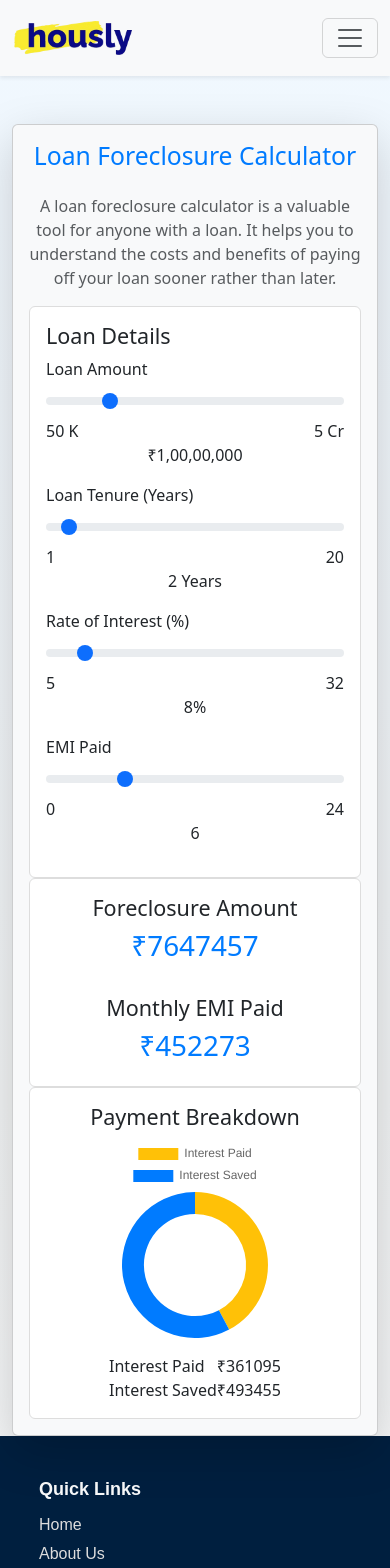
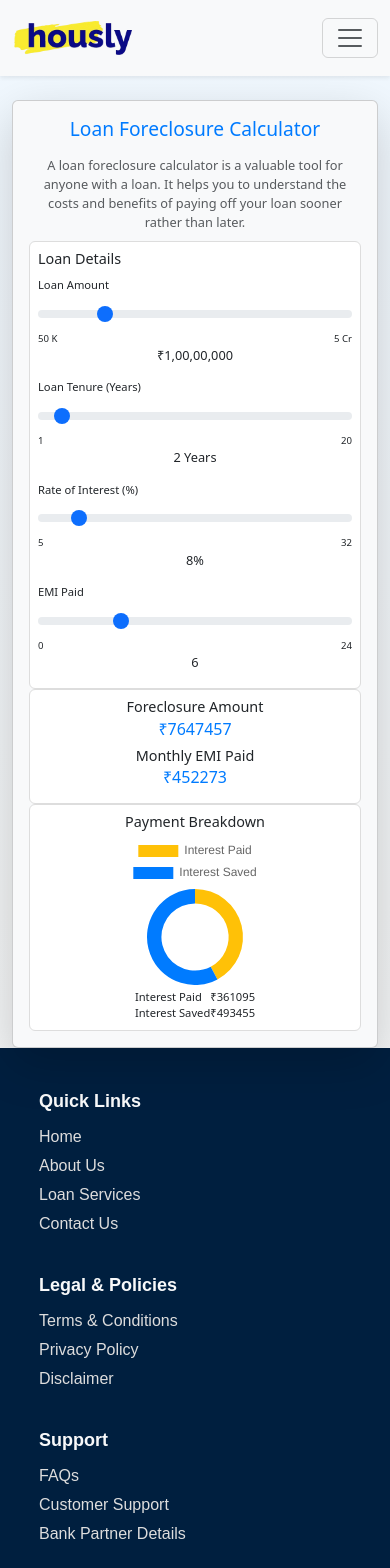
Before and after one commit to Kamlesh7049/Hously_Finntech_Realty, a React (Vite) app in the folder frontend/: page /foreclosecalculator in a window 390 px wide. Shown: the top 1568 px of the page. Built offline with nearby package versions, Linux system fonts and the light colour scheme.

Commit message:
responsive

```diff
--- a/frontend/src/pages/EligibilityCalculator.jsx
+++ b/frontend/src/pages/EligibilityCalculator.jsx
@@ -4,7 +4,7 @@ import { PieChart, Pie, Cell, ResponsiveContainer } from 'recharts';
 
 const COLORS = ['#0088FE', '#00C49F', '#FFBB28'];
 
-const HomeLoanCalculator = () => {
+const EligibilityCalculator = () => {
     const [monthlyIncome, setMonthlyIncome] = useState(50000);
     const [tenure, setTenure] = useState(1);
     const [interestRate, setInterestRate] = useState(6);
@@ -31,58 +31,171 @@ const HomeLoanCalculator = () => {
     ];
 
     return (
-        <div className="container mt-4" style={{ fontFamily: 'Arial, sans-serif' }}>
+        <div style={{ fontFamily: 'Arial, sans-serif' }}>
+            <style>
+                {`
+                .container {
+                    max-width: 900px;
+                    margin: auto;
+                    padding: 20px;
+                }
+                .row {
+                    display: flex;
+                    flex-wrap: wrap;
+                    margin-right: -15px;
+                    margin-left: -15px;
+                }
+                .col-12, .col-sm-12, .col-md-4 {
+                    padding-right: 15px;
+                    padding-left: 15px;
+                    box-sizing: border-box;
+                }
+                .col-12 {
+                  flex: 0 0 100%;
+                  max-width: 100%;
+                }
+                @media (min-width: 576px) {
+                  .col-sm-12 {
+                    flex: 0 0 100%;
+                    max-width: 100%;
+                  }
+                }
+                @media (min-width: 768px) {
+                  .col-md-4 {
+                    flex: 0 0 33.333333%;
+                    max-width: 33.333333%;
+                  }
+                }
+                .card {
+                    border-radius: 10px;
+                    box-shadow: 0 4px 8px rgba(0, 0, 0, 0.1);
+                    margin-bottom: 20px;
+                    padding: 20px;
+                    height: 100%;
+                    display: flex;
+                    flex-direction: column;
+                }
+                .form-control {
+                    width: 100%;
+                    padding: 8px;
+                    margin-bottom: 10px;
+                    border: 1px solid #ced4da;
+                    border-radius: 4px;
+                    box-sizing: border-box;
+                }
+                .eligibility-card {
+                    background-color: #f8f9fa;
+                    text-align: center;
+                    display: flex;
+                    flex-direction: column;
+                    align-items: center;
+                    justify-content: center;
+                }
+                .eligibility-card h4 {
+                    color: #28a745;
+                }
+                .eligibility-card h5 {
+                    color: #007bff;
+                }
+                .legend-item {
+                    display: flex;
+                    align-items: center;
+                    margin-right: 10px;
+                    font-size: 12px;
+                }
+                .legend-color {
+                    width: 12px;
+                    height: 12px;
+                    margin-right: 5px;
+                    border-radius: 50%;
+                }
+            `}
+            </style>
+            <div className="container">
                 <h2 className="mb-4 text-center">Loan Eligibility Calculator</h2>
                 <p className="text-center">Calculate your home loan eligibility based on your income and expenses.</p>
 
-            <div className="row g-3">
-                {/* Input Form */}
-                <div className="col-lg-4 col-md-6">
-                    <div className="card p-3 shadow-sm">
+                <div className="row">
+                    {/* Section 1: Input Form */}
+                    <div className="col-12 col-sm-12 col-md-4">
+                        <div className="card">
                             <h4>Enter Your Details</h4>
-                        <label>Monthly Income</label>
-                        <input type="number" className="form-control" value={monthlyIncome} onChange={(e) => setMonthlyIncome(parseInt(e.target.value))} />
-
-                        <label>Tenure (Years)</label>
-                        <input type="number" className="form-control" value={tenure} onChange={(e) => setTenure(parseInt(e.target.value))} />
-
-                        <label>Interest Rate (%)</label>
-                        <input type="number" className="form-control" value={interestRate} onChange={(e) => setInterestRate(parseFloat(e.target.value))} />
-
-                        <label>Other EMI (Monthly)</label>
-                        <input type="number" className="form-control" value={otherEMI} onChange={(e) => setOtherEMI(parseInt(e.target.value))} />
+                            <label htmlFor="monthlyIncome">Monthly Income</label>
+                            <input
+                                type="number"
+                                className="form-control"
+                                id="monthlyIncome"
+                                value={monthlyIncome}
+                                onChange={(e) => setMonthlyIncome(parseInt(e.target.value))}
+                            />
+                            <label htmlFor="tenure">Tenure (Years)</label>
+                            <input
+                                type="number"
+                                className="form-control"
+                                id="tenure"
+                                value={tenure}
+                                onChange={(e) => setTenure(parseInt(e.target.value))}
+                            />
+                            <label htmlFor="interestRate">Interest Rate (%)</label>
+                            <input
+                                type="number"
+                                className="form-control"
+                                id="interestRate"
+                                value={interestRate}
+                                onChange={(e) => setInterestRate(parseFloat(e.target.value))}
+                            />
+                            <label htmlFor="otherEMI">Other EMI (Monthly)</label>
+                            <input
+                                type="number"
+                                className="form-control"
+                                id="otherEMI"
+                                value={otherEMI}
+                                onChange={(e) => setOtherEMI(parseInt(e.target.value))}
+                            />
                         </div>
                     </div>
 
-                {/* Loan Eligibility Output */}
-                <div className="col-lg-4 col-md-6">
-                    <div className="card p-3 shadow-sm text-center bg-light">
+                    {/* Section 2: Loan Eligibility Output */}
+                    <div className="col-12 col-sm-12 col-md-4">
+                        <div className="card eligibility-card">
                             <h4>Your Loan Eligibility</h4>
                             <p>Eligible Loan Amount:</p>
-                        <h5 className="text-primary">₹ {eligibleLoanAmount.toLocaleString()}</h5>
+                            <h5>₹ {eligibleLoanAmount.toLocaleString()}</h5>
                             <p>Maximum EMI:</p>
-                        <h5 className="text-success">₹ {maxEMI.toLocaleString()}</h5>
+                            <h5>₹ {maxEMI.toLocaleString()}</h5>
                             <p>For Tenure of {tenure} Years</p>
+                            <div></div>
                         </div>
                     </div>
 
-                {/* Donut Chart */}
-                <div className="col-lg-4 col-md-12">
-                    <div className="card p-3 shadow-sm">
-                        <h4 className="text-center">Payment Breakdown</h4>
+                    {/* Section 3: Donut Chart */}
+                    <div className="col-12 col-sm-12 col-md-4">
+                        <div className="card">
+                            <h4>Payment Breakdown</h4>
                             <ResponsiveContainer width="100%" height={200}>
                                 <PieChart>
-                                <Pie data={data} cx="50%" cy="50%" outerRadius={70} innerRadius={40} dataKey="value">
+                                    <Pie
+                                        data={data}
+                                        cx="50%"
+                                        cy="50%"
+                                        outerRadius={70}
+                                        innerRadius={40}
+                                        dataKey="value"
+                                        isAnimationActive={false}
+                                    >
                                         {data.map((entry, index) => (
                                             <Cell key={`cell-${index}`} fill={COLORS[index % COLORS.length]} />
                                         ))}
                                     </Pie>
                                 </PieChart>
                             </ResponsiveContainer>
-                        <div className="d-flex justify-content-center flex-wrap mt-3">
+                            <div className="d-flex justify-content-center mt-3">
                                 {data.map((entry, index) => (
-                                <span key={index} className="d-flex align-items-center mx-2" style={{ fontSize: '12px' }}>
-                                    <span className="rounded-circle d-inline-block me-1" style={{ width: '12px', height: '12px', backgroundColor: COLORS[index % COLORS.length] }}></span>
+                                    <span key={index} className="legend-item">
+                                        <span
+                                            className="legend-color"
+                                            style={{ backgroundColor: COLORS[index % COLORS.length] }}
+                                        ></span>
                                         {entry.name}
                                     </span>
                                 ))}
@@ -91,7 +204,8 @@ const HomeLoanCalculator = () => {
                     </div>
                 </div>
             </div>
+        </div>
     );
 };
 
-export default HomeLoanCalculator;
+export default  EligibilityCalculator ;
--- a/frontend/src/pages/ForeCloseCalculator.jsx
+++ b/frontend/src/pages/ForeCloseCalculator.jsx
@@ -75,24 +75,24 @@ function ForecloseCalculator() {
   };
 
   return (
-    <div className="container mt-5">
+    <div className="container mt-4" style={{ maxWidth: '900px' }}> {/* Reduced margin-top and added max-width */}
       <div className="card shadow-lg" style={{ backgroundColor: '#f8f9fa' }}>
-        <div className="card-body">
-          <h2 className="text-center mb-4" style={{ color: '#007BFF' }}>
+        <div className="card-body p-3"> {/* Reduced padding */}
+          <h5 className="text-center mb-3" style={{ color: '#007BFF', fontSize: '1.2rem' }}> {/* Reduced margin and font size */}
             Loan Foreclosure Calculator
-          </h2>
-          <p className="text-center text-muted">
+          </h5>
+          <p className="text-center text-muted" style={{ fontSize: '0.8rem', marginBottom: '0.5rem' }}> {/* Reduced font size and margin */}
             A loan foreclosure calculator is a valuable tool for anyone with a loan. It helps you to
             understand the costs and benefits of paying off your loan sooner rather than later.
           </p>
 
           <div className="row">
             <div className="col-md-4 d-flex">
-              <div className="p-3 rounded flex-fill" style={{ backgroundColor: '#fff', border: '1px solid #ddd' }}>
-                <h4>Loan Details</h4>
+              <div className="p-2 rounded flex-fill" style={{ backgroundColor: '#fff', border: '1px solid #ddd' }}> {/* Reduced padding */}
+                <h6 style={{ fontSize: '0.9rem', marginBottom: '0.25rem' }}>Loan Details</h6> {/* Reduced font size and margin */}
                 {/* Loan Amount Input */}
-                <div className="mb-3">
-                  <label htmlFor="loanAmount" className="form-label">Loan Amount</label>
+                <div className="mb-2"> {/* Reduced margin-bottom */}
+                  <label htmlFor="loanAmount" className="form-label" style={{ fontSize: '0.7rem' }}>Loan Amount</label> {/* Reduced font size */}
                   <input
                     type="range"
                     className="form-range"
@@ -103,15 +103,15 @@ function ForecloseCalculator() {
                     value={loanAmount}
                     onChange={(e) => setLoanAmount(parseInt(e.target.value))}
                   />
-                  <div className="d-flex justify-content-between">
+                  <div className="d-flex justify-content-between" style={{ fontSize: '0.6rem' }}> {/* Reduced font size */}
                     <span>50 K</span>
                     <span>5 Cr</span>
                   </div>
-                  <div className="text-center">₹{loanAmount.toLocaleString('en-IN')}</div>
+                  <div className="text-center" style={{ fontSize: '0.8rem' }}>₹{loanAmount.toLocaleString('en-IN')}</div> {/* Reduced font size */}
                 </div>
                 {/* Loan Tenure Input */}
-                <div className="mb-3">
-                  <label htmlFor="loanTenure" className="form-label">Loan Tenure (Years)</label>
+                <div className="mb-2"> {/* Reduced margin-bottom */}
+                  <label htmlFor="loanTenure" className="form-label" style={{ fontSize: '0.7rem' }}>Loan Tenure (Years)</label> {/* Reduced font size */}
                   <input
                     type="range"
                     className="form-range"
@@ -121,15 +121,15 @@ function ForecloseCalculator() {
                     value={loanTenure}
                     onChange={(e) => setLoanTenure(parseInt(e.target.value))}
                   />
-                  <div className="d-flex justify-content-between">
+                  <div className="d-flex justify-content-between" style={{ fontSize: '0.6rem' }}> {/* Reduced font size */}
                     <span>1</span>
                     <span>20</span>
                   </div>
-                  <div className="text-center">{loanTenure} Years</div>
+                  <div className="text-center" style={{ fontSize: '0.8rem' }}>{loanTenure} Years</div> {/* Reduced font size */}
                 </div>
                 {/* Interest Rate Input */}
-                <div className="mb-3">
-                  <label htmlFor="interestRate" className="form-label">Rate of Interest (%)</label>
+                <div className="mb-2"> {/* Reduced margin-bottom */}
+                  <label htmlFor="interestRate" className="form-label" style={{ fontSize: '0.7rem' }}>Rate of Interest (%)</label> {/* Reduced font size */}
                   <input
                     type="range"
                     className="form-range"
@@ -140,15 +140,15 @@ function ForecloseCalculator() {
                     value={interestRate}
                     onChange={(e) => setInterestRate(parseFloat(e.target.value))}
                   />
-                  <div className="d-flex justify-content-between">
+                  <div className="d-flex justify-content-between" style={{ fontSize: '0.6rem' }}> {/* Reduced font size */}
                     <span>5</span>
                     <span>32</span>
                   </div>
-                  <div className="text-center">{interestRate}%</div>
+                  <div className="text-center" style={{ fontSize: '0.8rem' }}>{interestRate}%</div> {/* Reduced font size */}
                 </div>
                 {/* EMI Paid Input */}
-                <div className="mb-3">
-                  <label htmlFor="emiPaid" className="form-label">EMI Paid</label>
+                <div className="mb-2"> {/* Reduced margin-bottom */}
+                  <label htmlFor="emiPaid" className="form-label" style={{ fontSize: '0.7rem' }}>EMI Paid</label> {/* Reduced font size */}
                   <input
                     type="range"
                     className="form-range"
@@ -159,43 +159,41 @@ function ForecloseCalculator() {
                     value={emiPaid}
                     onChange={(e) => setEmiPaid(parseInt(e.target.value))}
                   />
-                  <div className="d-flex justify-content-between">
+                  <div className="d-flex justify-content-between" style={{ fontSize: '0.6rem' }}> {/* Reduced font size */}
                     <span>0</span>
                     <span>{loanTenure * 12}</span>
                   </div>
-                  <div className="text-center">{emiPaid}</div>
+                  <div className="text-center" style={{ fontSize: '0.8rem' }}>{emiPaid}</div> {/* Reduced font size */}
                 </div>
               </div>
             </div>
-
             <div className="col-md-4 d-flex">
-  <div className="p-3 rounded flex-fill d-flex flex-column justify-content-center align-items-center" style={{ backgroundColor: '#fff', border: '1px solid #ddd' }}>
-    <h4>Foreclosure Amount</h4>
-    <h1 style={{ color: '#007BFF' }}>₹{foreclosureAmount.toLocaleString('en-IN')}</h1>
-    <br />
-    <h4>Monthly EMI Paid</h4>
-    <h1 style={{ color: '#007BFF' }}>₹{monthlyEMIPaidValue.toLocaleString('en-IN')}</h1>
+              <div className="p-2 rounded flex-fill d-flex flex-column justify-content-center align-items-center" style={{ backgroundColor: '#fff', border: '1px solid #ddd' }}> {/* Reduced padding */}
+                <h6 style={{ fontSize: '0.9rem', marginBottom: '0.25rem' }}>Foreclosure Amount</h6> {/* Reduced font size and margin */}
+                <h6 style={{ color: '#007BFF', fontSize: '1rem' }}>₹{foreclosureAmount.toLocaleString('en-IN')}</h6> {/* Reduced font size */}
+                <h6 style={{ fontSize: '0.9rem', marginBottom: '0.25rem' }}>Monthly EMI Paid</h6> {/* Reduced font size and margin */}
+                <h6 style={{ color: '#007BFF', fontSize: '1rem' }}>₹{monthlyEMIPaidValue.toLocaleString('en-IN')}</h6> {/* Reduced font size */}
               </div>
             </div>
             <div className="col-md-4 d-flex">
-  <div className="p-3 rounded flex-fill d-flex flex-column justify-content-center align-items-center" style={{ backgroundColor: '#fff', border: '1px solid #ddd' }}>
-    <h4>Payment Breakdown</h4>
+              <div className="p-2 rounded flex-fill d-flex flex-column justify-content-center align-items-center" style={{ backgroundColor: '#fff', border: '1px solid #ddd' }}> {/* Reduced padding */}
+                <h6 style={{ fontSize: '0.9rem', marginBottom: '0.25rem' }}>Payment Breakdown</h6> {/* Reduced font size and margin */}
                 <div className="d-flex justify-content-center">
-      <div style={{ width: '200px', height: '200px' }}>
+                  <div style={{ width: '150px', height: '150px' }}> {/* Reduced chart size */}
                     <Doughnut data={doughnutChartData} options={doughnutChartOptions} />
                   </div>
                 </div>
-    <div className="mt-3">
-      <div className="d-flex justify-content-between">
+                <div className="mt-1"> {/* Reduced margin-top */}
+                  <div className="d-flex justify-content-between" style={{ fontSize: '0.7rem' }}> {/* Reduced font size */}
                     <div>
-          <span className="badge me-2" style={{ backgroundColor: '#FFC107' }}></span>
+                      <span className="badge me-1" style={{ backgroundColor: '#FFC107' }}></span> {/* Reduced margin-right */}
                       Interest Paid
                     </div>
                     <div>₹{interestPaid}</div>
                   </div>
-      <div className="d-flex justify-content-between">
+                  <div className="d-flex justify-content-between" style={{ fontSize: '0.7rem' }}> {/* Reduced font size */}
                     <div>
-          <span className="badge me-2" style={{ backgroundColor: '#007BFF' }}></span>
+                      <span className="badge me-1" style={{ backgroundColor: '#007BFF' }}></span> {/* Reduced margin-right */}
                       Interest Saved
                     </div>
                     <div>₹{interestSaved}</div>
```
Lines whose indentation alone changed are shown as unchanged.
